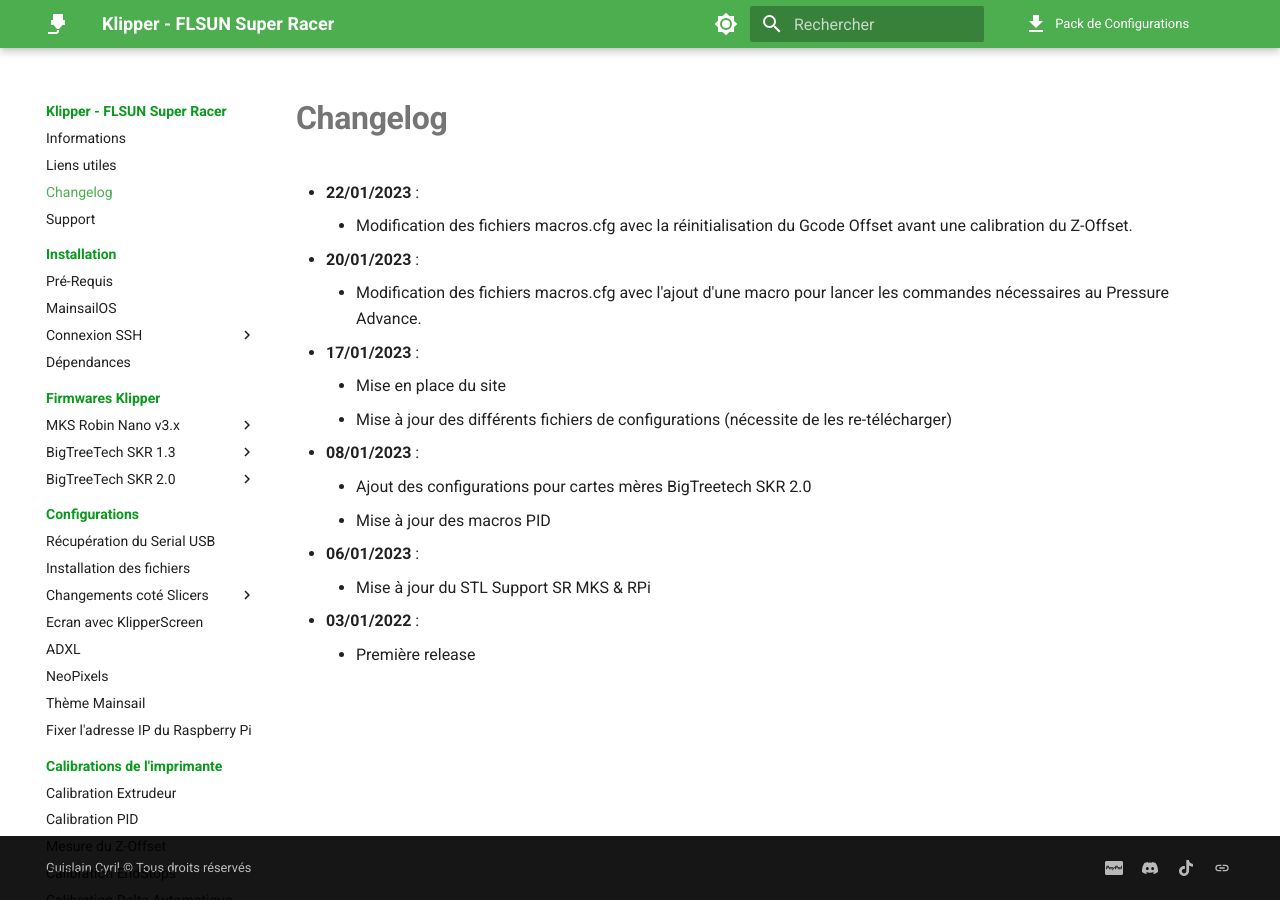
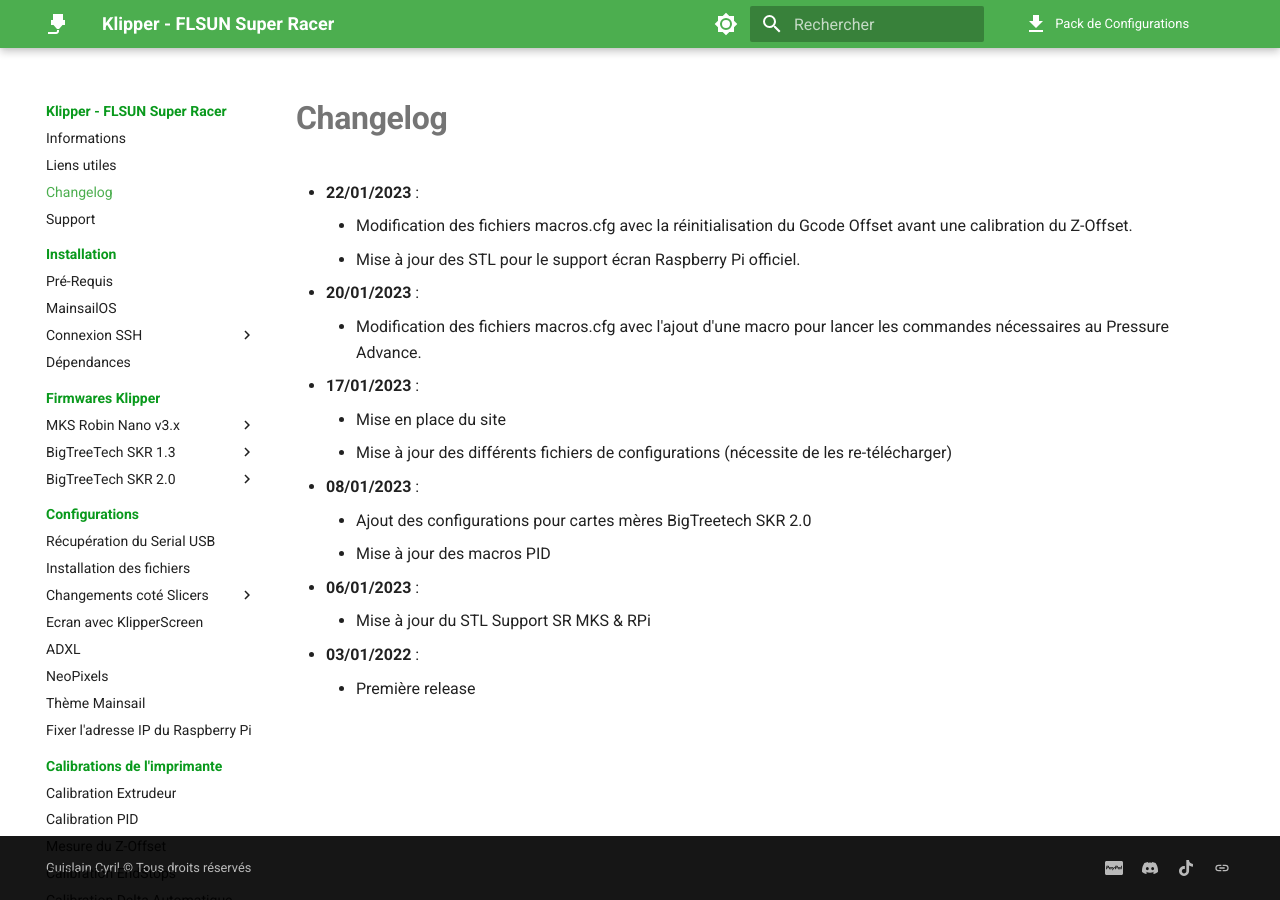
Before and after one commit to Guilouz/Klipper-Flsun-Super-Racer, an MkDocs documentation site: the page built from docs/changelog.md, in a window 1280 px wide. Built offline with MkDocs 1.6.1 and Material for MkDocs 9.7.7, drawn with Linux system fonts in a browser that asks for light colours; comment, search, counter and statistics services are not loaded.

Commit message:
Update changelog.md

```diff
--- a/docs/changelog.md
+++ b/docs/changelog.md
@@ -9,6 +9,7 @@
   <li><b>22/01/2023</b> :
     <ul>
       <li>Modification des fichiers macros.cfg avec la réinitialisation du Gcode Offset avant une calibration du Z-Offset.</li>
+      <li>Mise à jour des STL pour le support écran Raspberry Pi officiel.</li>
     </ul>
   </li>
   <li><b>20/01/2023</b> :
```
